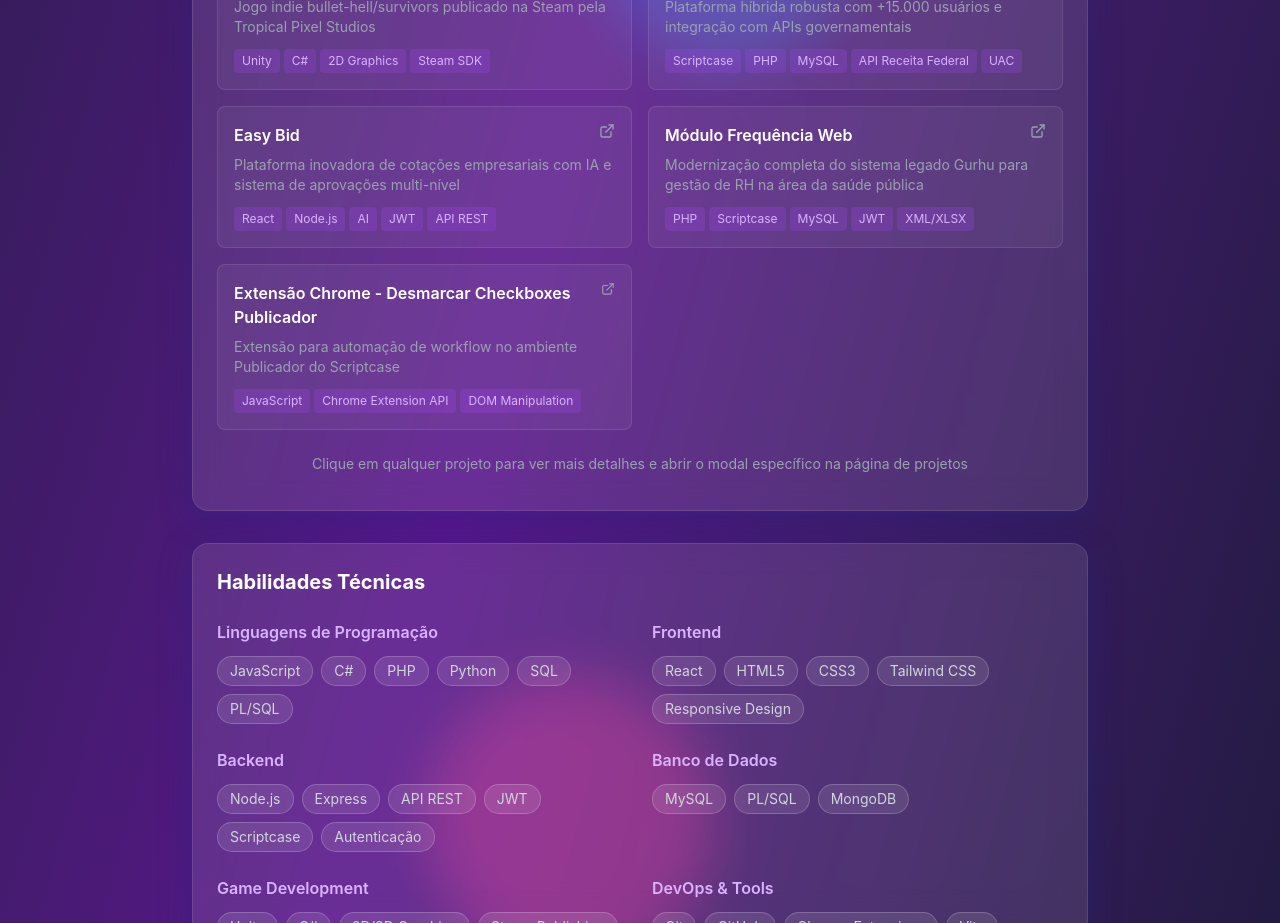
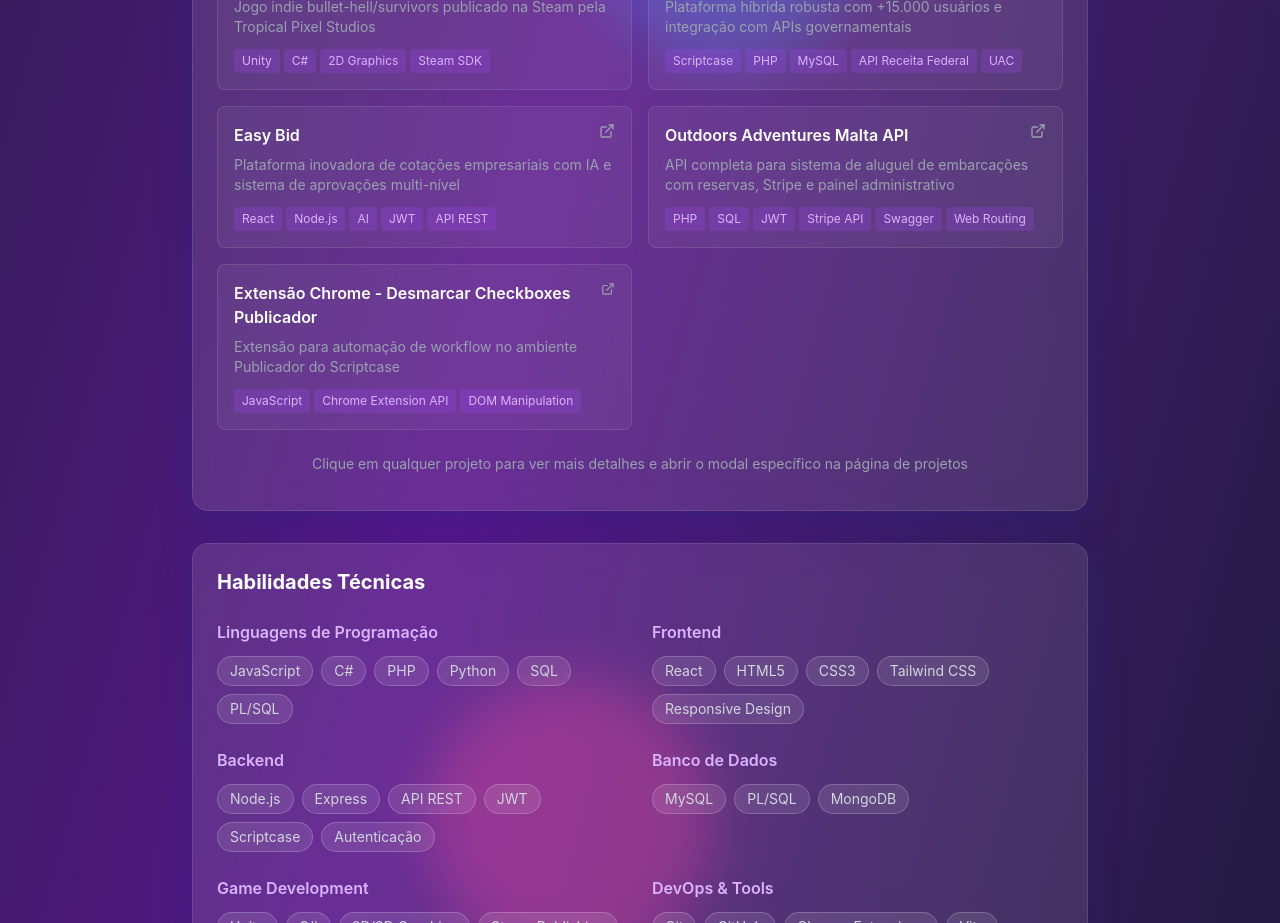
Before and after one commit to Oldp1e/samueljunior.tech, a React (Vite) app in the folder samueljunior-tech/: page /curriculum in a window 1280 px wide. Shown: the part 2540-3463 px from the top of the page. Built offline with nearby package versions, Linux system fonts and the light colour scheme; what @react-pdf/renderer would draw is missing.

Commit message:
feat: Add Outdoors Adventures Malta API project details and associated image; update Projects and Curriculum pages for improved project showcase

```diff
--- a/samueljunior-tech/src/components/CVDocument.jsx
+++ b/samueljunior-tech/src/components/CVDocument.jsx
@@ -274,6 +274,11 @@ const CVDocument = () => {
       name: 'Módulo Frequência Web',
       description: 'Modernização completa do sistema legado Gurhu para gestão de RH na área da saúde pública',
       technologies: ['PHP', 'Scriptcase', 'MySQL', 'JWT']
+    },
+    {
+      name: 'Outdoors Adventures Malta API',
+      description: 'API completa para sistema de aluguel de embarcações com reservas, Stripe e painel administrativo',
+      technologies: ['PHP', 'SQL', 'JWT', 'Stripe API', 'Swagger']
     }
   ]
 
--- a/samueljunior-tech/src/pages/Curriculum.jsx
+++ b/samueljunior-tech/src/pages/Curriculum.jsx
@@ -143,10 +143,10 @@ const Curriculum = () => {
       link: 'https://github.com/Oldp1e/easybid/'
     },
     {
-      name: 'Módulo Frequência Web',
-      description: 'Modernização completa do sistema legado Gurhu para gestão de RH na área da saúde pública',
-      technologies: ['PHP', 'Scriptcase', 'MySQL', 'JWT', 'XML/XLSX'],
-      link: null
+      name: 'Outdoors Adventures Malta API',
+      description: 'API completa para sistema de aluguel de embarcações com reservas, Stripe e painel administrativo',
+      technologies: ['PHP', 'SQL', 'JWT', 'Stripe API', 'Swagger', 'Web Routing'],
+      link: null,
     },
     {
       name: 'Extensão Chrome - Desmarcar Checkboxes Publicador',
--- a/samueljunior-tech/src/pages/Projects.jsx
+++ b/samueljunior-tech/src/pages/Projects.jsx
@@ -19,44 +19,52 @@ const Projects = () => {
   const [urlProjectProcessed, setUrlProjectProcessed] = useState(false)
 
   const categories = [
-    { id: 'all', label: 'Todos', count: 12 },
+    { id: 'all', label: 'Todos', count: 6 },
     { id: 'web', label: 'Web Apps', count: 5 },
-    { id: 'game', label: 'Games', count: 4 },
-    { id: 'mobile', label: 'Mobile', count: 3 }
+    { id: 'game', label: 'Games', count: 1 },
   ]
 
   const projects = [
+    ,
     {
       id: 1,
-      title: 'Entity Strike',
-      category: 'game',
-      description: 'Jogo estilo Survivors onde o player deve sobreviver a hordas de inimigos.',
+      title: 'Outdoors Adventures Malta API',
+      category: 'web',
+      description: 'API completa para sistema de aluguel de embarcações e esportes aquáticos com reservas, pagamentos via Stripe e painel administrativo.',
       detailedDescription: `
-        <p><strong>Entity Strike</strong> é um jogo indie no estilo bullet-hell/survivors desenvolvido em Unity. O jogador deve sobreviver a ondas infinitas de inimigos enquanto coleta power-ups e evolui suas habilidades.</p>
+        <p><strong>Outdoors Adventures Malta API</strong> é uma API REST robusta desenvolvida para gerenciar um sistema completo de aluguel de embarcações e atividades aquáticas.</p>
 
-        <p>O jogo apresenta:</p>
+        <p>O sistema oferece:</p>
         <ul>
-          <li>Sistema de progressão de personagem com múltiplas habilidades</li>
-          <li>Mecânicas de combate fluidas e responsivas</li>
-          <li>Geração procedural de inimigos e power-ups</li>
-          <li>Sistema de pontuação e ranking global</li>
+          <li><strong>Sistema de Reservas:</strong> Gestão completa de agendamentos com slots de tempo pré-definidos (Manhã, Tarde, Dia Inteiro)</li>
+          <li><strong>Integração Stripe:</strong> Processamento seguro de pagamentos com aprovação administrativa</li>
+          <li><strong>Autenticação JWT:</strong> Sistema de autenticação seguro com hash para proteção de dados</li>
+          <li><strong>Painel Administrativo:</strong> Interface completa para gestão de reservas, aprovações e recursos</li>
+          <li><strong>Múltiplos Serviços:</strong> Suporte a lanchas, jet skis, kayaks, e atividades com skipper</li>
         </ul>
+
+        <p>A API está 100% documentada via Swagger e utiliza arquitetura moderna com migrations, seeds e web routing avançado.</p>
       `,
       features: [
-        'Sistema de progressão dinâmico',
-        'Múltiplas armas e habilidades',
-        'Sistema de conquistas e desafios',
-        'Gráficos 2D Integrados junto com Artista',
-        'Soundtrack Insana',
-        'Sistema de conquistas'
+        'Web Routing com PHP nativo',
+        'Autenticação JWT com hash security',
+        'Integração completa com Stripe',
+        'Migrations e Seeds automatizados',
+        'Documentação 100% via Swagger',
+        'Sistema de aprovação administrativa',
+        'Gestão de slots de tempo dinâmicos',
+        'API REST com padrões modernos',
+        'Composer para gerenciamento de dependências',
+        'Banco de dados SQL otimizado',
+        'Sistema de reviews e avaliações',
+        'Integração com redes sociais'
       ],
-      challenges: 'O maior desafio foi otimizar o sistema de spawn de inimigos para manter 60fps mesmo com centenas de entidades na tela. Implementei um sistema de object pooling e otimizações específicas para dispositivos de menor performance.',
-      image: 'store_capsule_header.jpg',
-      videoUrl: 'https://www.youtube.com/watch?v=wzA4JLpE3ts',
-      technologies: ['Unity', 'C#', '2D'],
-      liveUrl: 'https://store.steampowered.com/app/3685980/Entity_Strike/',
-      liveUrlText: 'Steam',
-      githubUrl: 'https://github.com/Oldp1e/EntityStrike',
+      challenges: 'O maior desafio foi criar um sistema de reservas que gerenciasse múltiplos tipos de embarcações com diferentes regras de negócio, slots de tempo limitados e aprovação administrativa antes do processamento do pagamento. Implementei um sistema de estados para reservas que mantém os pagamentos em hold até aprovação, além de criar uma arquitetura de routing personalizada que suporta todas as funcionalidades necessárias.',
+      image: 'outdoors.png',
+      videoUrl: null,
+      technologies: ['PHP', 'SQL', 'JWT', 'Stripe API', 'Swagger', 'Composer', 'Web Routing', 'Migrations'],
+      liveUrl: 'https://outdooradventuresmalta.com/',
+      githubUrl: null,
       featured: true
     },
     {
@@ -135,6 +143,39 @@ const Projects = () => {
     },
     {
       id: 4,
+      title: 'Entity Strike',
+      category: 'game',
+      description: 'Jogo estilo Survivors onde o player deve sobreviver a hordas de inimigos.',
+      detailedDescription: `
+        <p><strong>Entity Strike</strong> é um jogo indie no estilo bullet-hell/survivors desenvolvido em Unity. O jogador deve sobreviver a ondas infinitas de inimigos enquanto coleta power-ups e evolui suas habilidades.</p>
+
+        <p>O jogo apresenta:</p>
+        <ul>
+          <li>Sistema de progressão de personagem com múltiplas habilidades</li>
+          <li>Mecânicas de combate fluidas e responsivas</li>
+          <li>Geração procedural de inimigos e power-ups</li>
+          <li>Sistema de pontuação e ranking global</li>
+        </ul>
+      `,
+      features: [
+        'Sistema de progressão dinâmico',
+        'Múltiplas armas e habilidades',
+        'Sistema de conquistas e desafios',
+        'Gráficos 2D Integrados junto com Artista',
+        'Soundtrack Insana',
+        'Sistema de conquistas'
+      ],
+      challenges: 'O maior desafio foi otimizar o sistema de spawn de inimigos para manter 60fps mesmo com centenas de entidades na tela. Implementei um sistema de object pooling e otimizações específicas para dispositivos de menor performance.',
+      image: 'store_capsule_header.jpg',
+      videoUrl: 'https://www.youtube.com/watch?v=wzA4JLpE3ts',
+      technologies: ['Unity', 'C#', '2D'],
+      liveUrl: 'https://store.steampowered.com/app/3685980/Entity_Strike/',
+      liveUrlText: 'Steam',
+      githubUrl: 'https://github.com/Oldp1e/EntityStrike',
+      featured: true
+    },
+    {
+      id: 6,
       title: 'Módulo Frequência Web',
       category: 'web',
       description: 'Modernização do sistema legado Gurhu para uma aplicação web intuitiva, focada em gestão de frequência, plantões e recursos humanos na área da saúde pública.',
@@ -202,19 +243,6 @@ const Projects = () => {
       technologies: ['JavaScript', 'Chrome Extension API', 'DOM Manipulation', 'Manifest V3'],
       liveUrl: null,
       githubUrl: 'https://github.com/Oldp1e/desmarcar-checkboxes-publicador',
-      featured: false
-    },
-    {
-      id: 6,
-      title: 'Weather App',
-      category: 'mobile',
-      description: 'Aplicativo de clima com previsões detalhadas e interface moderna',
-      image: 'weather-app.jpg',
-      videoUrl: 'https://www.youtube.com/watch?v=dQw4w9WgXcQ', // Substitua pela URL real
-      technologies: ['Flutter', 'Dart', 'OpenWeather API'],
-      liveUrl: 'https://weather.com',
-      liveUrlText: 'Ver App', // Texto customizado para o botão
-      githubUrl: 'https://github.com',
       featured: false
     }
   ]
```
Also changed, not shown: 1 other file (tests, documents, lock files or other folders).
